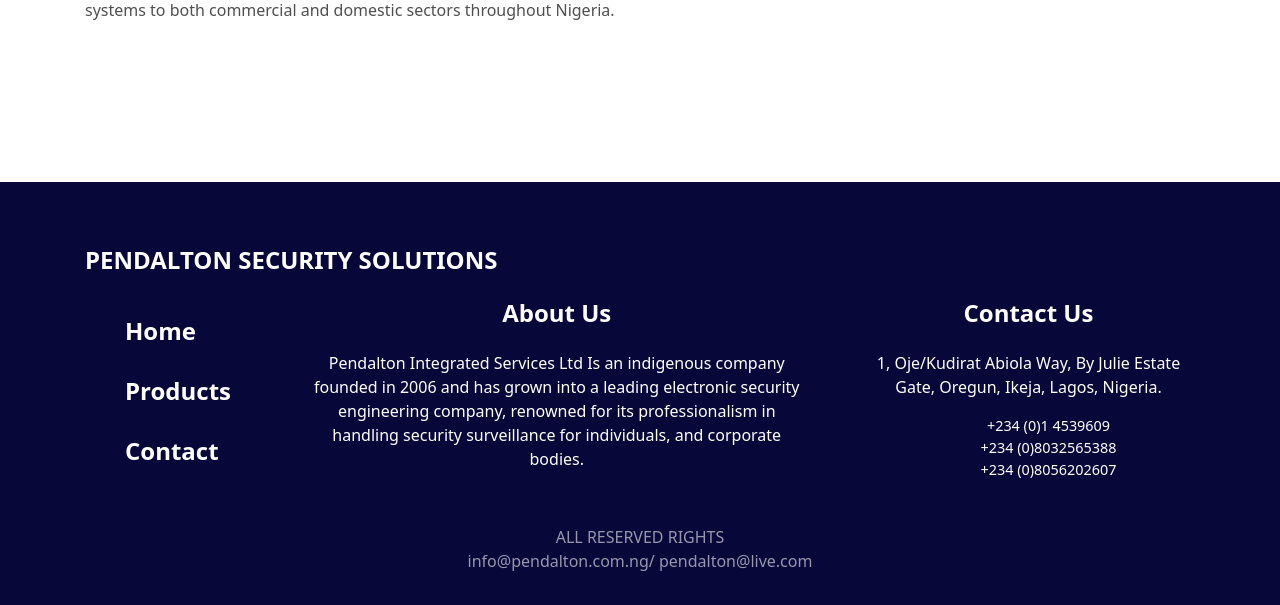
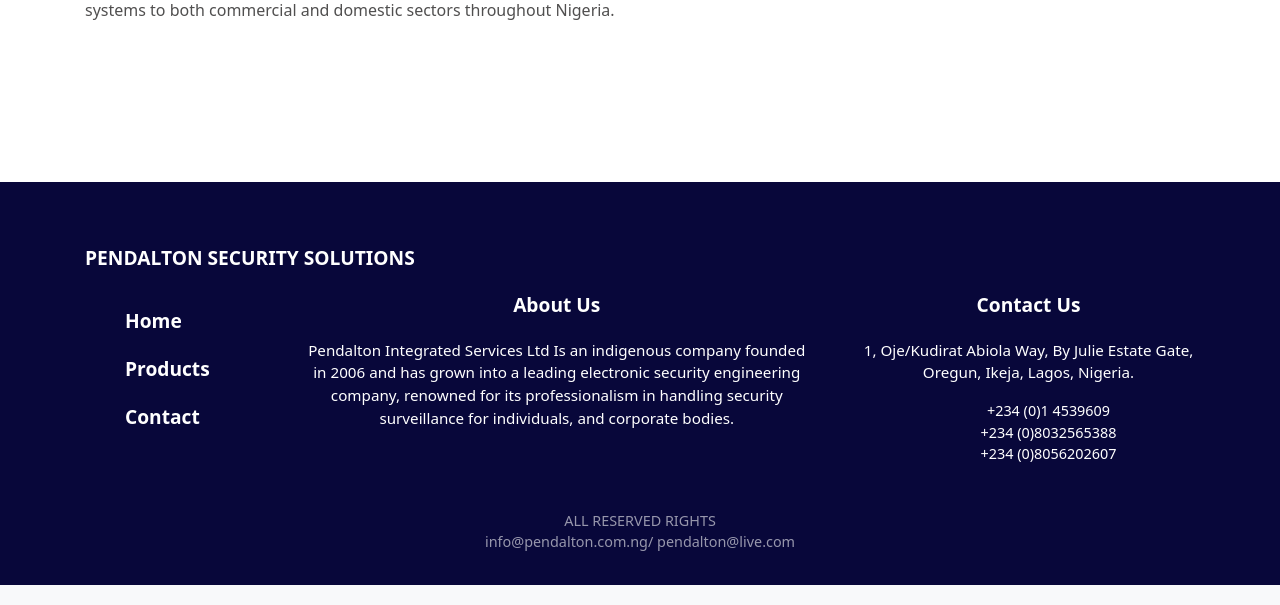
Before and after one commit to augustineritalondon/RubyProduct, a Flask app: page /products in a window 1280 px wide. Shown: the part 1633-2238 px from the top of the page. Run offline with Flask 2, Linux system fonts and the light colour scheme; some libraries are stand-ins or nearby versions.

Commit message:
Product Enquiry

```diff
--- a/static/style.css
+++ b/static/style.css
@@ -508,10 +508,10 @@
         padding-bottom: 2em;
     }
     .footer h1{
-        font-size: 1.5rem;
+        font-size: 1.2rem;
     }
     .footer p{
-        font-size: 1rem;
+        font-size: .95rem;
     }
     .foot{
         flex-direction: row;
@@ -529,11 +529,11 @@
     }
     .foot-link li{
         margin-bottom: 1em;
-        font-size: 1.5rem;
+        font-size: 1.2rem;
         font-weight: 700;
     }
     .footer-last p{
-        font-size: 1rem;
+        font-size: .90rem;
         color: rgba(255, 255, 255, 0.582);
     }
 
```
